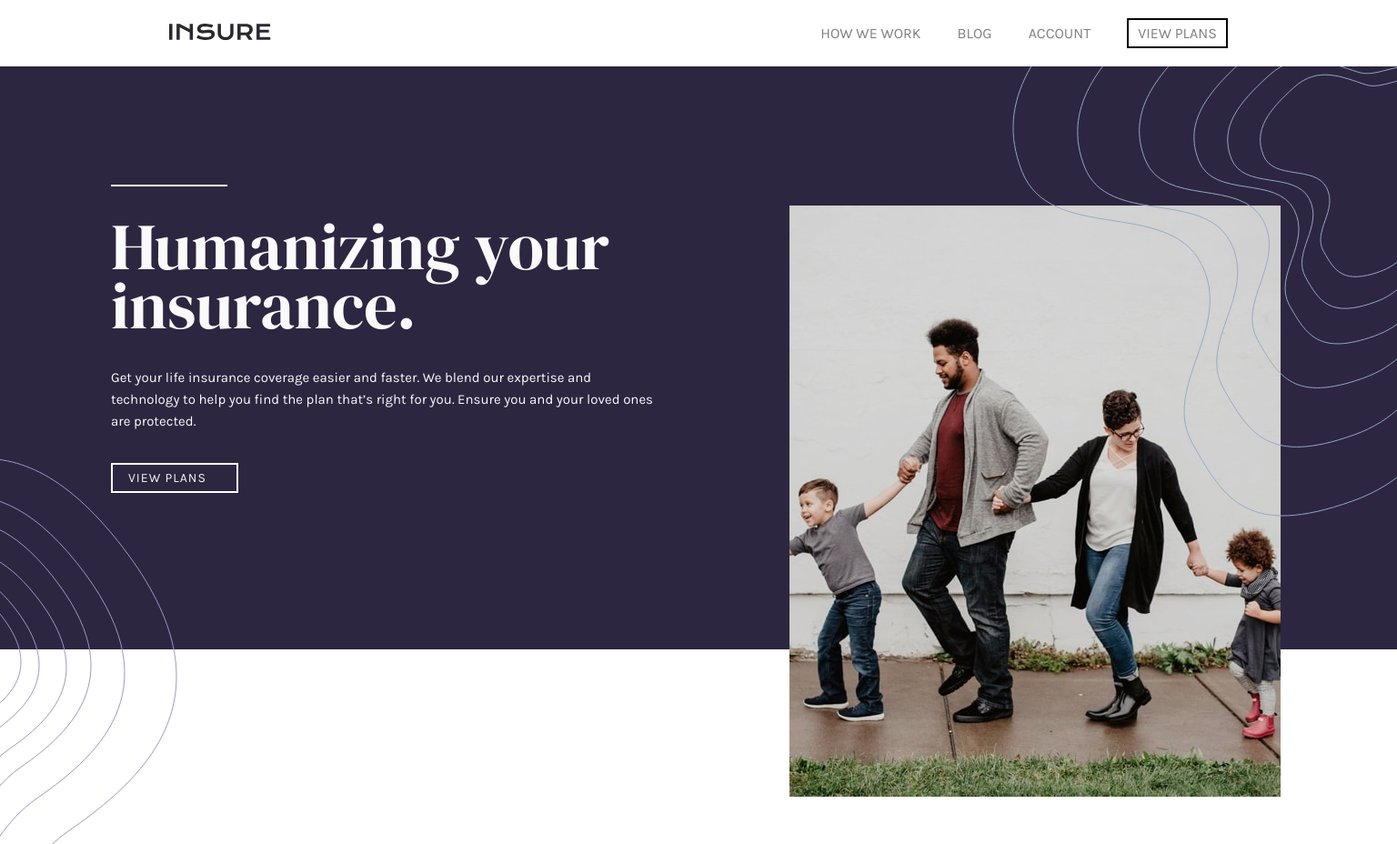
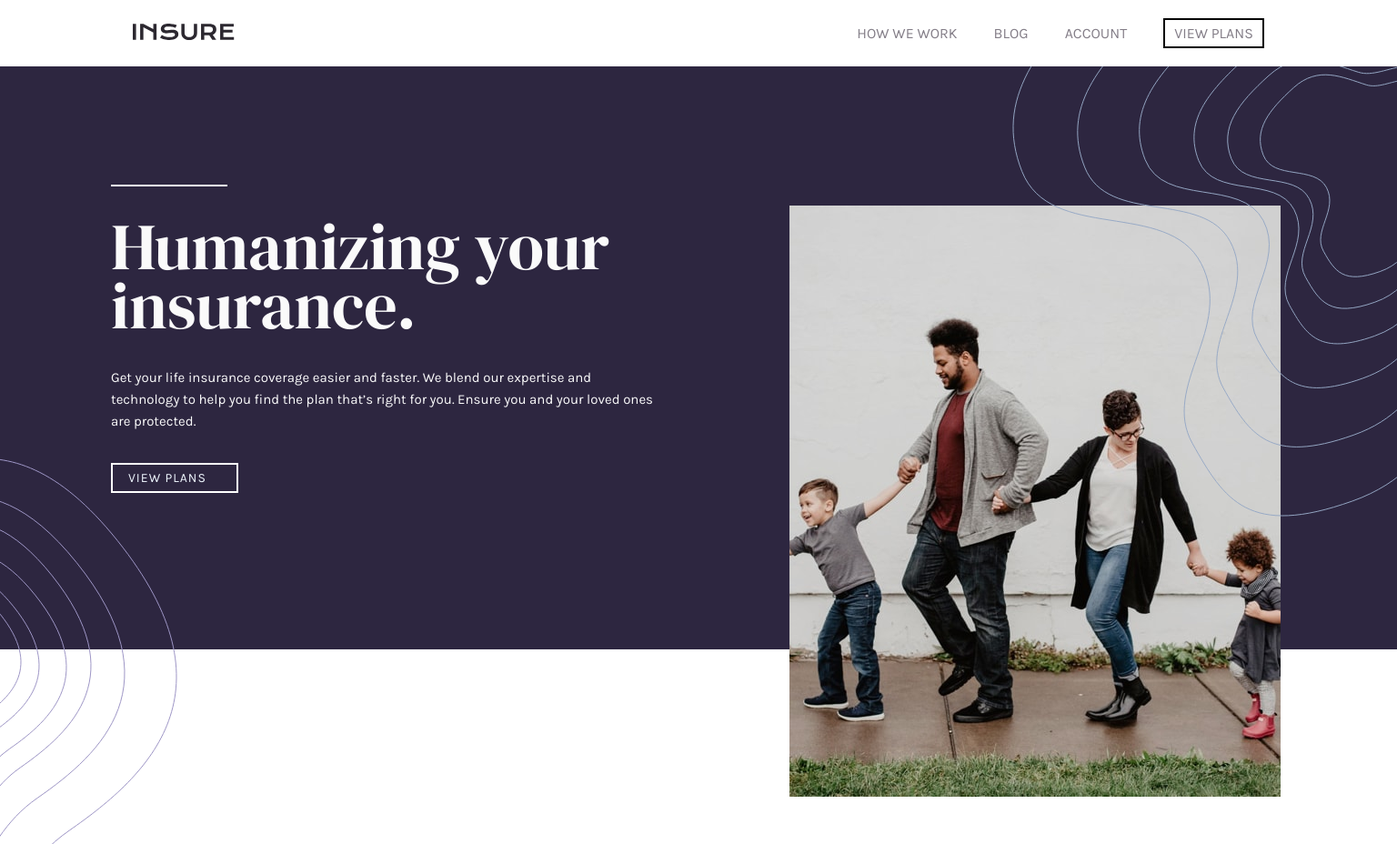
Before and after one commit to Pnkjkohli/insure, a plain HTML site: page index.html in a window 1536 px wide. Shown: the top 928 px of the page at 91% size. Drawn offline with Linux system fonts and the light colour scheme.

Commit message:
responsive

```diff
--- a/style.scss
+++ b/style.scss
@@ -39,7 +39,7 @@
     display: flex;
     flex-direction: row;
     justify-content: space-around;
-    gap: 17rem;
+    gap: 27rem;
     padding: 20px;
     align-items: center;
 
--- a/stylemedia.scss
+++ b/stylemedia.scss
@@ -311,8 +311,18 @@
     }
 }
 
+
 @media (min-width:1440px) and (max-width:2800px) {
     .mobile {
         display: none;
     }
+    .header{
+        gap: 27rem;
+    }
 }
+
+@media(min-width:1640px) and (max-width:1800px){
+    .header{
+        gap: 40rem;
+    }
+}
```
Also changed, not shown: style.css, stylemedia.css, 1 other file.
